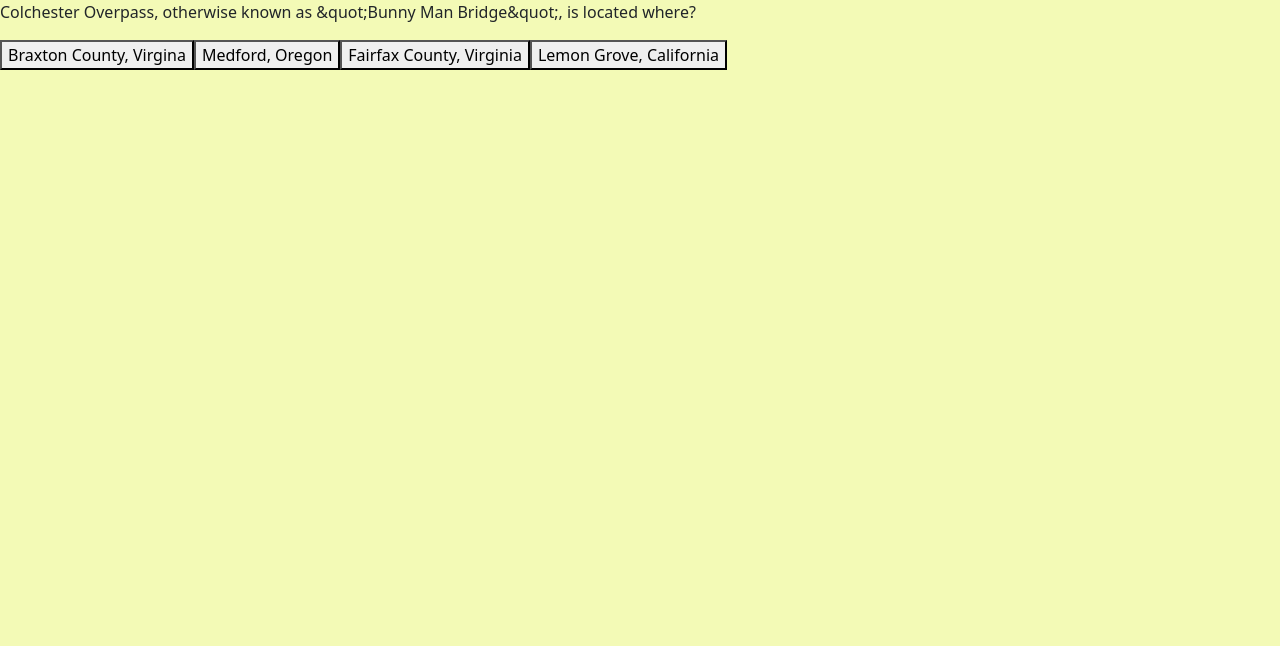
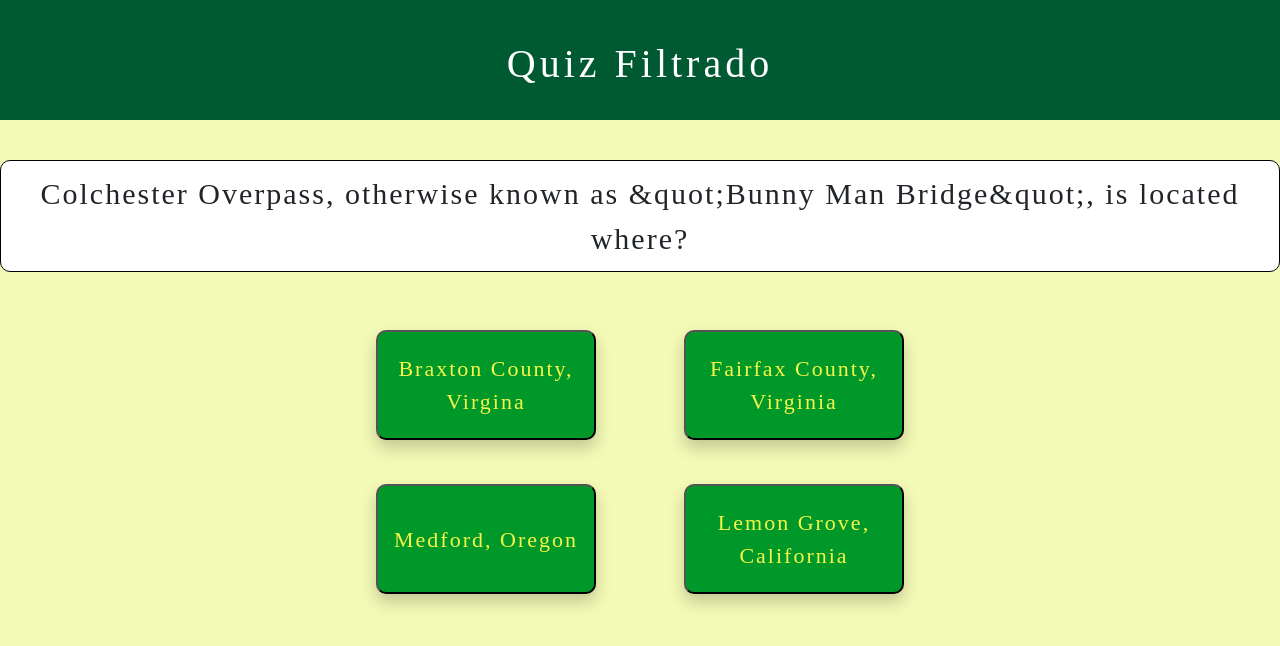
Before and after one commit to MarcosNoble/project2-2024a-pedro-e-ramon-forked, a website: page quiz.html in a window 1280 px wide. Drawn offline with nearby package versions, Linux system fonts and the light colour scheme; a web font is replaced by a local one.

Commit message:
estilo nao final para pragina do quiz

```diff
--- a/questão.js
+++ b/questão.js
@@ -1,8 +1,7 @@
 // Suponha que `jsonData` seja a variável que armazena o JSON retornado de um fetch
 const jsonData = {
     "response_code": 0,
-    "results": [
-        {
+    "results": [{
             "type": "multiple",
             "difficulty": "medium",
             "category": "Geography",
@@ -114,7 +113,25 @@ function renderQuestionPage() {
     // Adicione a pergunta como um elemento de texto à div da pergunta
     const questionText = document.createElement('p');
     questionText.textContent = currentQuestion.questionText;
-  questionContainer.appendChild(questionText);
+
+    const textContainer = document.createElement('div');
+    textContainer.appendChild(questionText);
+    textContainer.classList.add('text-container');
+
+    questionContainer.appendChild(textContainer);
+
+    const buttonsContainer = document.createElement('div');
+    const buttonRowContainer = document.createElement('div');
+    const buttonRow2Container = document.createElement('div');
+    var buttonsPerRow;
+
+    if (currentQuestion.type === "multiple") {
+        buttonsPerRow = 2;
+    } else {
+        buttonsPerRow = 1;
+    }
+
+    let buttonsInRow = 0;
 
     // Adicione as alternativas como botões à div da pergunta
     currentQuestion.options.forEach(option => {
@@ -141,11 +158,32 @@ function renderQuestionPage() {
                 alert('Você concluiu o quiz!');
             }
         });
-      questionContainer.appendChild(optionButton);
+
+        if (buttonsInRow < buttonsPerRow - 1) {
+            buttonRowContainer.appendChild(optionButton);
+            buttonsInRow++;
+        } else {
+            buttonRow2Container.appendChild(optionButton);
+            buttonsInRow = 0;
+        }
     });
 
+    buttonsContainer.appendChild(buttonRowContainer);
+    buttonsContainer.appendChild(buttonRow2Container);
+    questionContainer.appendChild(buttonsContainer);
+
+    buttonsContainer.classList.add('buttons-container');
+    buttonRowContainer.classList.add('button-row-container');
+    buttonRow2Container.classList.add('button-row-container');
+
     // Adicione a div da pergunta à página
-  document.body.innerHTML = ''; // Limpa o conteúdo anterior da página
+
+    // Limpa o conteúdo anterior da página
+    const elementsToRemove = document.querySelectorAll('body > :not(header)');
+    elementsToRemove.forEach(element => {
+        element.remove();
+    });
+
     document.body.appendChild(questionContainer);
 }
 
--- a/quizStyle.css
+++ b/quizStyle.css
@@ -1,6 +1,7 @@
 body {
     background-color: #F3FAB6;
 }
+
 header {
     background-color: #005A31;
     color: white;
@@ -11,3 +12,60 @@ header {
     font-size: 40px;
     height: 3em;
 }
+
+.buttons-container button {
+    background-color: #009929;
+    color: #f5f649;
+    text-align: center;
+    margin-left: 2em;
+    margin-right: 2em;
+    margin-top: 1em;
+    margin-bottom: 1em;
+    border-radius: 10px;
+    transition-duration: 0.4s;
+    box-shadow: 0px 8px 16px rgba(0, 0, 0, 0.2);
+    cursor: pointer;
+    font-family: 'Aladin';
+    font-size: 22px;
+    letter-spacing: 2px;
+    width: 10em;
+    height: 5em;
+}
+
+.buttons-container button:hover {
+    background-color: #333;
+    color: white;
+}
+
+.buttons-container {
+    display: flex;
+    flex-direction: column;
+    /* Display children in a column */
+    align-items: center;
+    /* Center align children horizontally */
+}
+
+.button-row-container {
+    display: flex;
+    /* Display children in a row */
+    justify-content: center;
+    /* Center align children horizontally */
+}
+
+.text-container p {
+    font-family: 'Aladin';
+    font-size: 30px;
+    letter-spacing: 2px;
+    text-align: center;
+    background-color: white;
+    border: 1px solid black;
+    border-radius: 10px;
+    padding: 10px;
+}
+
+.text-container {
+    display: flex;
+    justify-content: center;
+    margin-top: 40px;
+    margin-bottom: 20px;
+}
```
Lines whose indentation alone changed are shown as unchanged.
